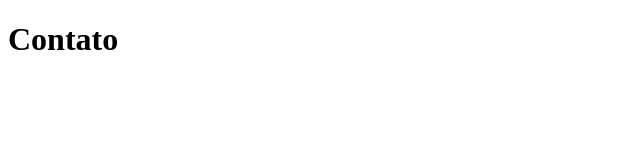
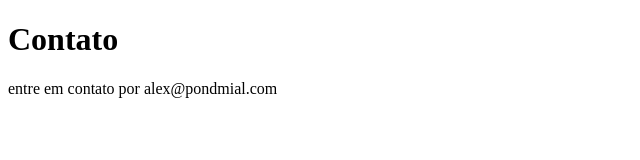
Before and after one commit to AlexanderDuarte/sistema-de-cadastro, a plain HTML site: page contato.html in a window 1280 px wide. Shown: the whole page, without its empty margins (0-640 px from the left). Drawn offline with Linux system fonts and the light colour scheme.

Commit message:
alterando contato html na branch

```diff
--- a/contato.html
+++ b/contato.html
@@ -6,6 +6,7 @@
     <title>Contato</title>
 </head>
 <h1>Contato</h1>
+<p>entre em contato por alex@pondmial.com</p>
 <body>
 
 </body>
```
